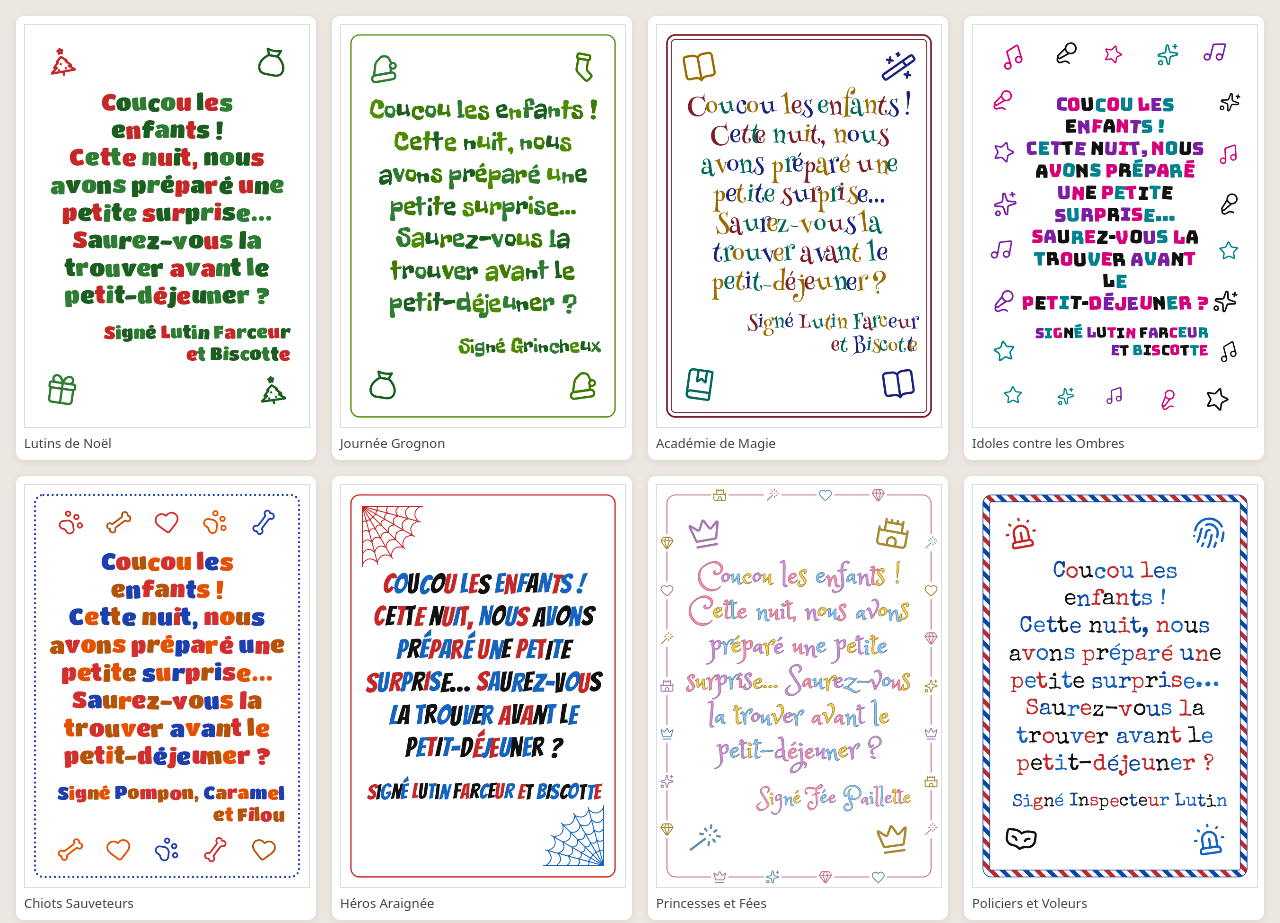
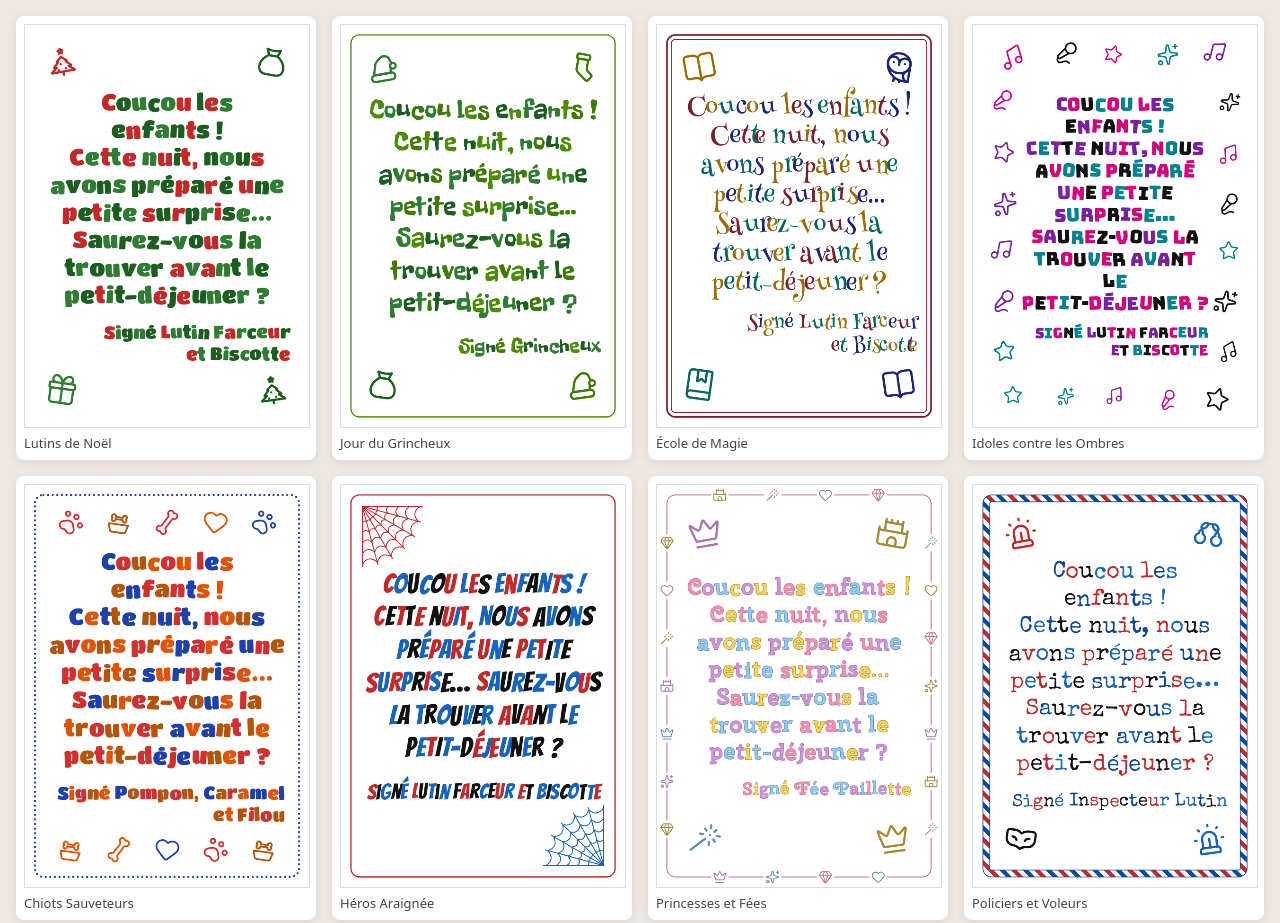
Before and after one commit to halfcrisp-studio/lutin, a plain HTML site: page dev/gallery.html in a window 1280 px wide. Shown: the top 923 px of the page. Drawn offline with Linux system fonts and the light colour scheme.

Commit message:
Handcuffs, owl and pet bowl; renamed universes; readable princess font
- Cops and robbers: handcuffs; magic school: owl (Lucide Lab, ISC); rescue
  puppies: pet bowl (IconOven, MIT)
- Universes renamed: Jour du Grincheux, Ecole de Magie
- Princess Sofia replaced by Cherry Swash (more readable)

```diff
--- a/dev/gallery.js
+++ b/dev/gallery.js
@@ -10,8 +10,8 @@ const base = { ...DEFAULTS, text: example, frame: true, decor: true, signers: ['
 
 const variants = [
   ['Lutins de Noël', { ...base, ...universePatch('lutins') }],
-  ['Journée Grognon', { ...base, ...universePatch('grognon'), signers: ['Grincheux'] }],
-  ['Académie de Magie', { ...base, ...universePatch('magie') }],
+  ['Jour du Grincheux', { ...base, ...universePatch('grognon'), signers: ['Grincheux'] }],
+  ['École de Magie', { ...base, ...universePatch('magie') }],
   ['Idoles contre les Ombres', { ...base, ...universePatch('idoles') }],
   ['Chiots Sauveteurs', { ...base, ...universePatch('chiots'), signers: ['Pompon', 'Caramel', 'Filou'] }],
   ['Héros Araignée', { ...base, ...universePatch('araignee') }],
--- a/js/decor-icons.js
+++ b/js/decor-icons.js
@@ -1,4 +1,4 @@
-// Generated by tools/build_icons.py from lucide-static 1.81.0 (ISC License) and IconOven (MIT License).
+// Generated by tools/build_icons.py from lucide-static 1.81.0 (ISC License), IconOven (MIT) and Lucide Lab (ISC).
 // Each icon is a list of SVG path strings in a 24x24 box, drawn as strokes.
 export const ICONS = {
   'tree-pine': ['m17 14 3 3.3a1 1 0 0 1-.7 1.7H4.7a1 1 0 0 1-.7-1.7L7 14h-.3a1 1 0 0 1-.7-1.7L9 9h-.2A1 1 0 0 1 8 7.3L12 3l4 4.3a1 1 0 0 1-.8 1.7H15l3 3.3a1 1 0 0 1-.7 1.7H17Z', 'M12 22v-3'],
@@ -40,8 +40,11 @@ export const ICONS = {
   'search': ['m21 21-4.34-4.34', 'M3 11a8 8 0 1 0 16 0a8 8 0 1 0 -16 0Z'],
   'key-round': ['M2.586 17.414A2 2 0 0 0 2 18.828V21a1 1 0 0 0 1 1h3a1 1 0 0 0 1-1v-1a1 1 0 0 1 1-1h1a1 1 0 0 0 1-1v-1a1 1 0 0 1 1-1h.172a2 2 0 0 0 1.414-.586l.814-.814a6.5 6.5 0 1 0-4-4z', 'M16 7.5a0.5 0.5 0 1 0 1 0a0.5 0.5 0 1 0 -1 0Z'],
   'car-front': ['m21 8-2 2-1.5-3.7A2 2 0 0 0 15.646 5H8.4a2 2 0 0 0-1.903 1.257L5 10 3 8', 'M7 14h.01', 'M17 14h.01', 'M5 10h14a2 2 0 0 1 2 2v4a2 2 0 0 1 -2 2h-14a2 2 0 0 1 -2 -2v-4a2 2 0 0 1 2 -2Z', 'M5 18v2', 'M19 18v2'],
-  'santa-hat': ['m4.92 15.06l1.66-5.62Q7 8 8.17 7.06l2.66-2.12Q12 4 13.47 4.28l1.06.19q1.47.28 2.19 1.6l1.35 4.05A2 2 0 0 0 17.02 13l-.42 2.5q-.1 1-1.1 1H6q-1.5 0-1.08-1.44', 'M16.75 12a2 2 0 1 0 4 0a2 2 0 1 0 -4 0Z', 'M5 16.5h12a2.25 2.25 0 0 1 2.25 2.25v0.25a2.25 2.25 0 0 1 -2.25 2.25h-12a2.25 2.25 0 0 1 -2.25 -2.25v-0.25a2.25 2.25 0 0 1 2.25 -2.25Z'], // IconOven (iconoven:santa-hat), MIT
-  'christmas-stocking': ['M8 2.75h7a1 1 0 0 1 1 1v1.5a1 1 0 0 1 -1 1h-7a1 1 0 0 1 -1 -1v-1.5a1 1 0 0 1 1 -1Z', 'M9.5 6.25h4q1.5 0 1.5 1.5v4q0 1.5 1.21 2.39l2.33 1.72q1.21.89.33 2.11l-1.49 2.06q-.88 1.22-2.09.33l-6.08-4.47Q8 15 8 13.5V7.75q0-1.5 1.5-1.5'], // IconOven (iconoven:christmas-stocking), MIT
-  'sack': ['M8.75 7.75C5.75 10 3.5 13 3.5 16.25c0 3 2 5 5 5h7c3 0 5-2 5-5c0-3.25-2.25-6.25-5.25-8.5Zm.25 0L7.25 3.5c1.5.5 3 .75 4.75.75s3.25-.25 4.75-.75L15 7.75Z'], // IconOven (iconoven:seed-sack), MIT
-  'christmas-tree': ['m12.12 3.02l.29.63q.12.27.42.3l.68.08q.3.03.08.23l-.51.47q-.22.2-.16.49l.14.67q.06.3-.2.15l-.6-.34q-.26-.15-.52 0l-.6.34q-.26.15-.2-.15l.14-.67q.06-.29-.16-.49l-.51-.47q-.22-.2.08-.23l.68-.08q.3-.03.42-.3l.29-.63q.12-.27.24 0m.33 5.87l2.85 2.47q.45.39-.15.39h-.05q-.6 0-.18.42l2.91 2.91q.42.42-.18.42H16.6q-.6 0-.13.37l3.56 2.76q.47.37-.13.37H4.1q-.6 0-.13-.37l3.56-2.76q.47-.37-.13-.37H6.35q-.6 0-.18-.42l2.91-2.91q.42-.42-.18-.42h-.05q-.6 0-.15-.39l2.85-2.47q.45-.39.9 0M12 19v2.25', 'M11 13.5h.01M14 17h.01M9 17.5h.01'], // IconOven (iconoven:christmas-tree), MIT
+  'santa-hat': ['m4.92 15.06l1.66-5.62Q7 8 8.17 7.06l2.66-2.12Q12 4 13.47 4.28l1.06.19q1.47.28 2.19 1.6l1.35 4.05A2 2 0 0 0 17.02 13l-.42 2.5q-.1 1-1.1 1H6q-1.5 0-1.08-1.44', 'M16.75 12a2 2 0 1 0 4 0a2 2 0 1 0 -4 0Z', 'M5 16.5h12a2.25 2.25 0 0 1 2.25 2.25v0.25a2.25 2.25 0 0 1 -2.25 2.25h-12a2.25 2.25 0 0 1 -2.25 -2.25v-0.25a2.25 2.25 0 0 1 2.25 -2.25Z'], // iconoven:santa-hat (IconOven, MIT)
+  'christmas-stocking': ['M8 2.75h7a1 1 0 0 1 1 1v1.5a1 1 0 0 1 -1 1h-7a1 1 0 0 1 -1 -1v-1.5a1 1 0 0 1 1 -1Z', 'M9.5 6.25h4q1.5 0 1.5 1.5v4q0 1.5 1.21 2.39l2.33 1.72q1.21.89.33 2.11l-1.49 2.06q-.88 1.22-2.09.33l-6.08-4.47Q8 15 8 13.5V7.75q0-1.5 1.5-1.5'], // iconoven:christmas-stocking (IconOven, MIT)
+  'sack': ['M8.75 7.75C5.75 10 3.5 13 3.5 16.25c0 3 2 5 5 5h7c3 0 5-2 5-5c0-3.25-2.25-6.25-5.25-8.5Zm.25 0L7.25 3.5c1.5.5 3 .75 4.75.75s3.25-.25 4.75-.75L15 7.75Z'], // iconoven:seed-sack (IconOven, MIT)
+  'christmas-tree': ['m12.12 3.02l.29.63q.12.27.42.3l.68.08q.3.03.08.23l-.51.47q-.22.2-.16.49l.14.67q.06.3-.2.15l-.6-.34q-.26-.15-.52 0l-.6.34q-.26.15-.2-.15l.14-.67q.06-.29-.16-.49l-.51-.47q-.22-.2.08-.23l.68-.08q.3-.03.42-.3l.29-.63q.12-.27.24 0m.33 5.87l2.85 2.47q.45.39-.15.39h-.05q-.6 0-.18.42l2.91 2.91q.42.42-.18.42H16.6q-.6 0-.13.37l3.56 2.76q.47.37-.13.37H4.1q-.6 0-.13-.37l3.56-2.76q.47-.37-.13-.37H6.35q-.6 0-.18-.42l2.91-2.91q.42-.42-.18-.42h-.05q-.6 0-.15-.39l2.85-2.47q.45-.39.9 0M12 19v2.25', 'M11 13.5h.01M14 17h.01M9 17.5h.01'], // iconoven:christmas-tree (IconOven, MIT)
+  'handcuffs': ['M5 13.48v-1.23a1 1 0 0 1 1-1h.5a1 1 0 0 1 1 1v1.23a3.5 3.5 0 1 1-2.5 0m11.5 0v-1.23a1 1 0 0 1 1-1h.5a1 1 0 0 1 1 1v1.23a3.5 3.5 0 1 1-2.5 0M6.25 11.25V9.5m11.5 1.75V9.5M9.81 5.71h4.38m-4.38 0A2.6 1.5-46.74 1 1 6.25 9.5a2.6 1.5-46.74 1 1 3.56-3.79m7.94 3.79a2.6 1.5 46.74 1 1-3.56-3.79a2.6 1.5 46.74 1 1 3.56 3.79'], // iconoven:handcuffs (IconOven, MIT)
+  'pet-bowl': ['M3.25 14h17.5l-1.6 5.75a2 2 0 0 1-1.9 1.5H6.75a2 2 0 0 1-1.9-1.5ZM8.7 7.5h6.6a1.75 1.75 0 1 1 2.75 1a1.75 1.75 0 1 1-2.75 1H8.7a1.75 1.75 0 1 1-2.75-1a1.75 1.75 0 1 1 2.75-1'], // iconoven:pet-bowl (IconOven, MIT)
+  'owl': ['M4 9a8 7 0 1 0 16 0a8 7 0 1 0 -16 0Z', 'M12 9a4 4 0 1 1 8 0v12h-4C9.4 21 4 15.6 4 9a4 4 0 1 1 8 0v1M8 9h.01M16 9h.01', 'M20 21a3.9 3.9 0 1 1 0-7.8m-10 6.2V22m4-1.15V22'], // lucide-lab:owl (Lucide Lab, ISC)
 };
--- a/js/decor.js
+++ b/js/decor.js
@@ -11,12 +11,12 @@ export const DECOR_SETS = [
   { id: 'cadeaux', icons: ['gift', 'candy-cane', 'bell'] },
   { id: 'empreintes', icons: ['footprints'] },
   { id: 'grognon', icons: ['santa-hat', 'christmas-stocking', 'sack', 'angry'] },
-  { id: 'magie', icons: ['book-open', 'wand-sparkles', 'book-marked', 'flask-round', 'scroll', 'feather', 'moon-star'] },
+  { id: 'magie', icons: ['book-open', 'owl', 'book-marked', 'wand-sparkles', 'flask-round', 'scroll', 'feather', 'moon-star'] },
   { id: 'conte', icons: ['crown', 'castle', 'wand', 'heart', 'gem', 'sparkles'] },
   { id: 'musique', icons: ['music', 'mic-vocal', 'star', 'sparkles'] },
-  { id: 'pattes', icons: ['paw-print', 'bone', 'heart'] },
+  { id: 'pattes', icons: ['paw-print', 'pet-bowl', 'bone', 'heart'] },
   { id: 'heros', icons: ['zap', 'shield', 'star'] },
-  { id: 'police', icons: ['siren', 'fingerprint', 'venetian-mask', 'search', 'key-round', 'car-front'] },
+  { id: 'police', icons: ['siren', 'handcuffs', 'venetian-mask', 'fingerprint', 'search', 'key-round', 'car-front'] },
   { id: 'toile', icons: ['star'], web: true },
   { id: 'licorne', icons: ['rainbow', 'heart', 'sparkles', 'gem', 'cloud'] },
   { id: 'bonbons', icons: ['lollipop', 'candy-cane', 'cookie', 'heart'] },
--- a/js/fonts.js
+++ b/js/fonts.js
@@ -3,7 +3,8 @@
 import { idbDelete, idbGetAll, idbPut } from './storage.js';
 
 // group: theme | bubble | hand | reading | classic (sorted with the player on 26/11:
-// theme fonts first, no round fonts, Titan One instead of Luckiest Guy, no Great Vibes).
+// theme fonts first, no round fonts, Titan One instead of Luckiest Guy, no Great Vibes;
+// Princess Sofia replaced by Cherry Swash, more readable).
 // weights: [min, max] for variable fonts; outline: thick enough for the outline mode
 // (for variable fonts, from outlineMin weight); connected: script letters that join;
 // noEllipsis: the font has no "…" glyph (three dots are drawn instead).
@@ -16,7 +17,7 @@ export const FONTS = [
   { id: 'cinzel', label: 'Cinzel Decorative', file: 'cinzel-decorative-700.woff2', group: 'theme', fixedWeight: 700 },
   { id: 'bungee', label: 'Bungee', file: 'bungee-400.woff2', group: 'theme', outline: true },
   { id: 'bangers', label: 'Bangers', file: 'bangers-400.woff2', group: 'theme', outline: true },
-  { id: 'princess', label: 'Princess Sofia', file: 'princess-sofia-400.woff2', group: 'theme' },
+  { id: 'cherry', label: 'Cherry Swash', file: 'cherry-swash-700.woff2', group: 'theme', fixedWeight: 700, noEllipsis: true },
   { id: 'elite', label: 'Special Elite', file: 'special-elite-400.woff2', group: 'theme' },
   { id: 'patrick', label: 'Patrick Hand', file: 'patrick-hand-400.woff2', group: 'hand' },
   { id: 'shadows', label: 'Shadows Into Light', file: 'shadows-into-light-400.woff2', group: 'hand' },
--- a/js/strings-fr.js
+++ b/js/strings-fr.js
@@ -11,8 +11,8 @@ export default {
   'section.decor': 'Cadre et décor',
 
   'universe.lutins': 'Lutins de Noël',
-  'universe.grognon': 'Journée Grognon',
-  'universe.magie': 'Académie de Magie',
+  'universe.grognon': 'Jour du Grincheux',
+  'universe.magie': 'École de Magie',
   'universe.idoles': 'Idoles contre les Ombres',
   'universe.chiots': 'Chiots Sauveteurs',
   'universe.araignee': 'Héros Araignée',
@@ -83,7 +83,7 @@ export default {
   'palette.bonbons': 'Bonbons',
   'palette.heros': 'Super-héros',
   'palette.araignee': 'Héros Araignée',
-  'palette.grognon': 'Grognon',
+  'palette.grognon': 'Grincheux',
   'palette.magie': 'Magie',
   'palette.idoles': 'Idoles',
   'palette.chiots': 'Chiots',
@@ -133,12 +133,12 @@ export default {
   'decor.set.flocons': 'Flocons',
   'decor.set.cadeaux': 'Cadeaux',
   'decor.set.empreintes': 'Pas de lutin',
-  'decor.set.grognon': 'Grognon (bonnet, chaussette)',
-  'decor.set.magie': 'Grimoires',
+  'decor.set.grognon': 'Grincheux (bonnet, chaussette)',
+  'decor.set.magie': 'Grimoires et chouette',
   'decor.set.conte': 'Contes de fées',
-  'decor.set.police': 'Enquête',
+  'decor.set.police': 'Enquête et menottes',
   'decor.set.musique': 'Musique',
-  'decor.set.pattes': 'Pattes',
+  'decor.set.pattes': 'Pattes et gamelle',
   'decor.set.heros': 'Héros',
   'decor.set.toile': 'Toile d’araignée',
   'decor.set.licorne': 'Licorne',
--- a/js/universes.js
+++ b/js/universes.js
@@ -22,7 +22,7 @@ export const UNIVERSES = [
   },
   {
     id: 'princesse',
-    palette: 'princesse', font: 'princess',
+    palette: 'princesse', font: 'cherry',
     decor: true, decorSet: 'conte', placement: 'corners',
     frame: true, frameStyle: 'festive', frameColor: 'auto',
   },
```
Also changed, not shown: credits.html (+2 -2 lines), fonts/cherry-swash-700.woff2 (added), fonts/licenses/cherry-swash.txt, fonts/licenses/iconoven-icons.txt, fonts/licenses/lucide-lab-icons.txt (added), fonts/princess-sofia-400.woff2 (deleted), 4 other files.
